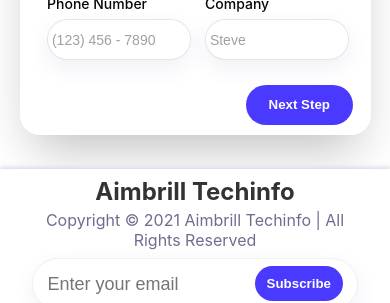
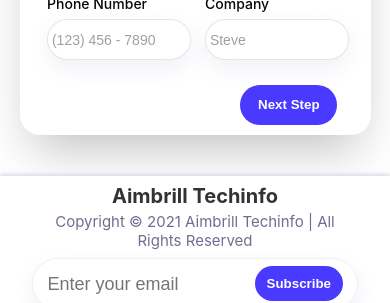
Before and after one commit to bhavin914/employee-list-redux-toolkit, a React (Create React App) app: page / in a window 390 px wide. Shown: the part 526-829 px from the top of the page. Built offline with nearby package versions, Linux system fonts and the light colour scheme.

Commit message:
add responsive design

```diff
--- a/src/App.css
+++ b/src/App.css
@@ -21,7 +21,7 @@
   padding-top: 20px;
 }
 
-.gxQDmV button {
+.button {
   background: #4a3aff;
   height: 2.5rem;
   width: 34%;
@@ -86,14 +86,7 @@
   overflow-y: auto;
   height: calc(100vh - 120px);
 }
-@media screen and (max-width: 768px) {
-  .card {
-    width: 90%;
-    margin: 0 auto;
-  }
 
-
-}
 
 @media screen and (max-width: 480px) {
   .inputField {
@@ -104,4 +97,8 @@
     width: 90%;
     margin: auto;
   }
+  .card {
+    width: 90%;
+    margin: 0 auto;
+  }
 }
--- a/src/components/ContactDetails.js
+++ b/src/components/ContactDetails.js
@@ -285,9 +285,13 @@
     border: 1px solid #4a3aff;
     border-radius: 56px;
   }
-  @media screen and (max-width: 350px) {
+  @media screen and (max-width: 480px) {
     .staticInput {
       font-size: 0.5rem;
+    }
+    .multiButton {
+      width: 90%;
+      margin: 0 auto;
     }
   }
   @media screen and (max-width: 768px) {
--- a/src/components/Footer.js
+++ b/src/components/Footer.js
@@ -97,12 +97,15 @@
       margin-top: 0.5rem;
     }
 
-    .email-input {
-      flex: 1;
-    }
     .footer-header {
       text-align: center;
       margin: 0 auto;
     }
+    .header-text {
+      font-size: 20px;
+    }
+    .company-policy {
+      font-size: 15px;
+    }
   }
 `;
--- a/src/components/QuotationPage.js
+++ b/src/components/QuotationPage.js
@@ -231,25 +231,6 @@
     border-radius: 56px;
   }
 
-  /* Responsive Design */
-  @media (max-width: 768px) {
-    .container {
-      grid-template-columns: 1fr; /* Stack the buttons on smaller screens */
-    }
-
-    .btn {
-      padding: 15px 20px; /* Smaller padding on smaller screens */
-    }
-
-    .icon {
-      font-size: 1.2rem;
-    }
-
-    .text {
-      font-size: 0.9rem;
-    }
-  }
-
   @media (max-width: 480px) {
     .btn {
       padding: 10px 15px; /* Even smaller padding on very small screens */
@@ -263,5 +244,9 @@
     .text {
       font-size: 0.8rem;
     }
+    .multiButton {
+      width: 90%;
+      margin: 0 auto;
+    }
   }
 `;
--- a/src/components/ServicePage.js
+++ b/src/components/ServicePage.js
@@ -284,10 +284,6 @@
 
   /* Responsive Design */
   @media (max-width: 768px) {
-    .container {
-      grid-template-columns: 1fr;
-    }
-
     .btn {
       padding: 15px 20px;
     }
@@ -317,5 +313,9 @@
     .text {
       font-size: 0.8rem;
     }
+    .multiButton {
+      width: 90%;
+      margin: 0 auto;
+    }
   }
 `;
```
